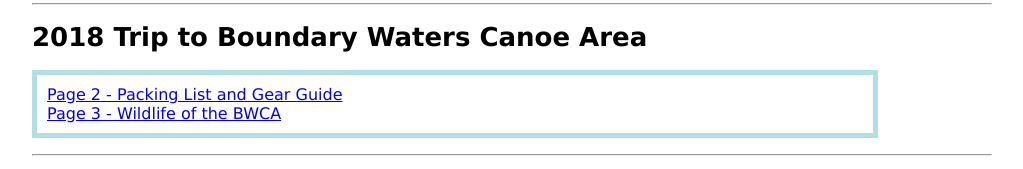
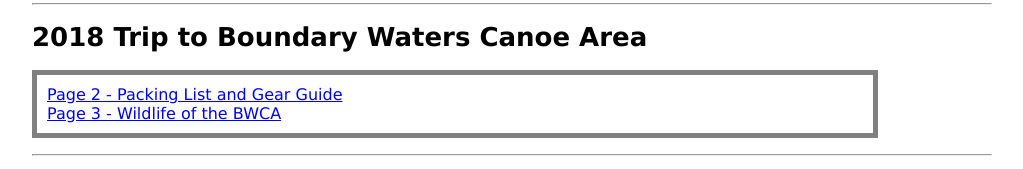
Before and after one commit to JWRopes/jwropes.github.io, a plain HTML site: page index.html in a window 1280 px wide. Shown: the part 169-338 px from the top of the page, without its empty margins (128-1151 px from the left). Drawn offline with Linux system fonts and the light colour scheme.

Commit message:
updated border

```diff
--- a/styles.css
+++ b/styles.css
@@ -26,7 +26,7 @@ body { font-family: "Verdana";
 
 p {
   font-family: "Verdana";
-  border: solid 5px powderblue;
+  border: solid 5px gray;
   padding: 10px;
   max-width: 85%;
 }
```
